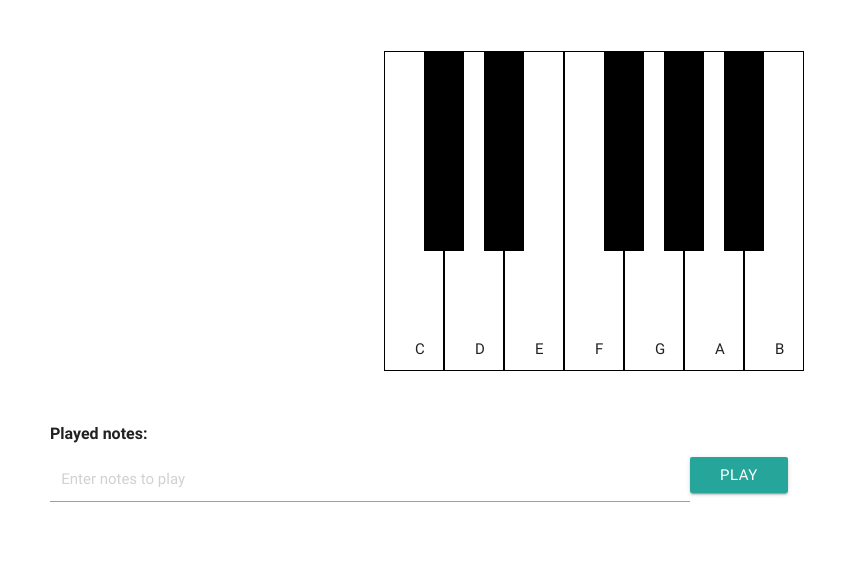
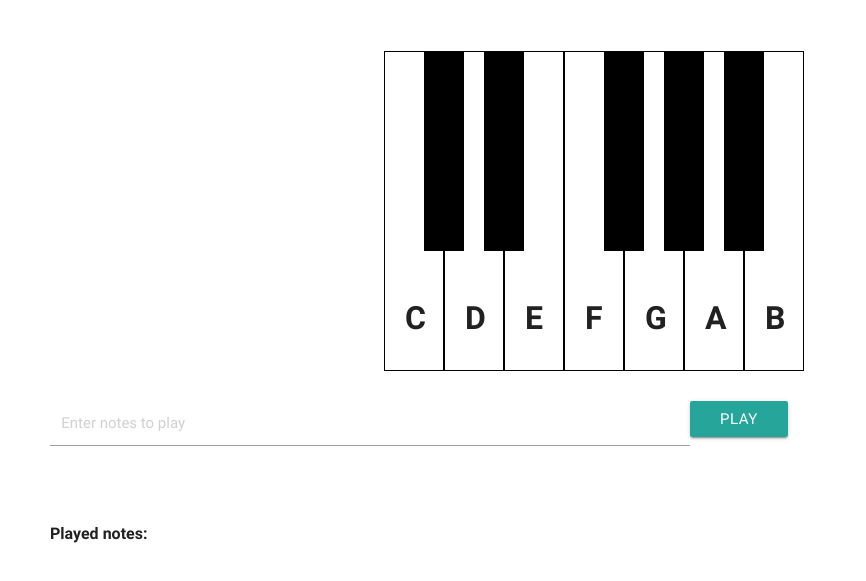
Before and after one commit to sdwang/piano, a website: page index.html in a window 1280 px wide. Shown: the part 125-706 px from the top of the page, without its empty margins (0-866 px from the left). Drawn offline with nearby package versions, Linux system fonts and the light colour scheme.

Commit message:
(style) Log field styling

```diff
--- a/models/AppModel.js
+++ b/models/AppModel.js
@@ -23,8 +23,8 @@ var AppModel = Backbone.Model.extend({
         ];
 
     this.set('piano', new PianoCollection(keyList));
+    this.set('input', new InputModel());
     this.set('log', new LogModel());
-    this.set('input', new InputModel());
 
     this.get('piano').on('press', function(key) {
       this.get('log').addToLog(key.get('note'));
--- a/styles/styles.css
+++ b/styles/styles.css
@@ -132,8 +132,10 @@ Piano Styles
 
 .note-name {
   position: absolute;
-  top: 290px;
-  left: 30px;
+  top: 250px;
+  left: 20px;
+  font-size: xx-large;
+  font-weight: 600;
 }
 
 /**************
@@ -142,10 +144,11 @@ Played Keys Log Styles
 
 .log-display {
   position: relative;
-  top: 425px;
+  top: 440px;
   left: 50px;
   font-size: medium;
   font-weight: 400;
+  margin-right: 100px;
 }
 
 .log-name {
@@ -158,6 +161,6 @@ Input Field Styles
 
 .input-form {
   position: relative;
-  top: 440px;
+  top: 400px;
   left: 50px;
 }
--- a/views/AppView.js
+++ b/views/AppView.js
@@ -3,15 +3,15 @@ var AppView = Backbone.View.extend({
 
   initialize: function() {
     this.pianoView = new PianoView({collection: this.model.get('piano')});
+    this.inputView = new InputView({model: this.model.get('input')});
     this.logView = new LogView({model: this.model.get('log')});
-    this.inputView = new InputView({model: this.model.get('input')});
   },
 
   render: function() {
     return this.$el.html([
       this.pianoView.$el,
-      this.logView.$el,
-      this.inputView.$el
+      this.inputView.$el,
+      this.logView.$el
       ]);
   }
 
```
